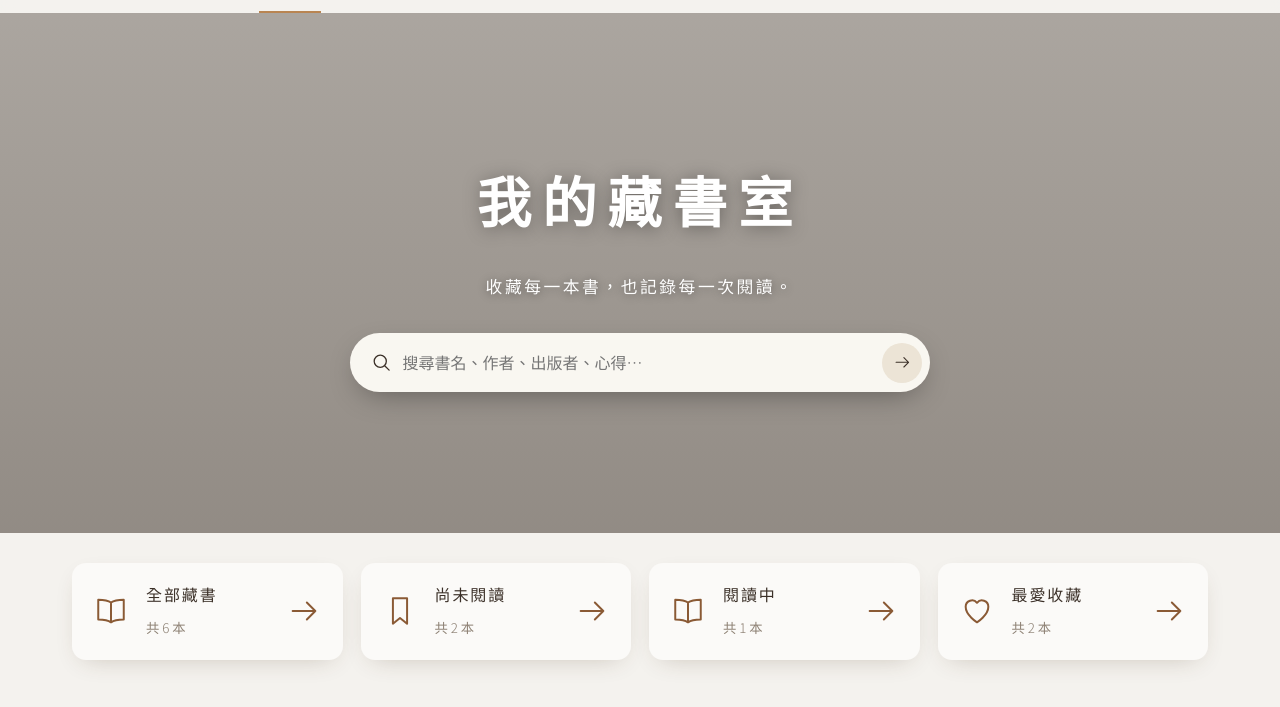
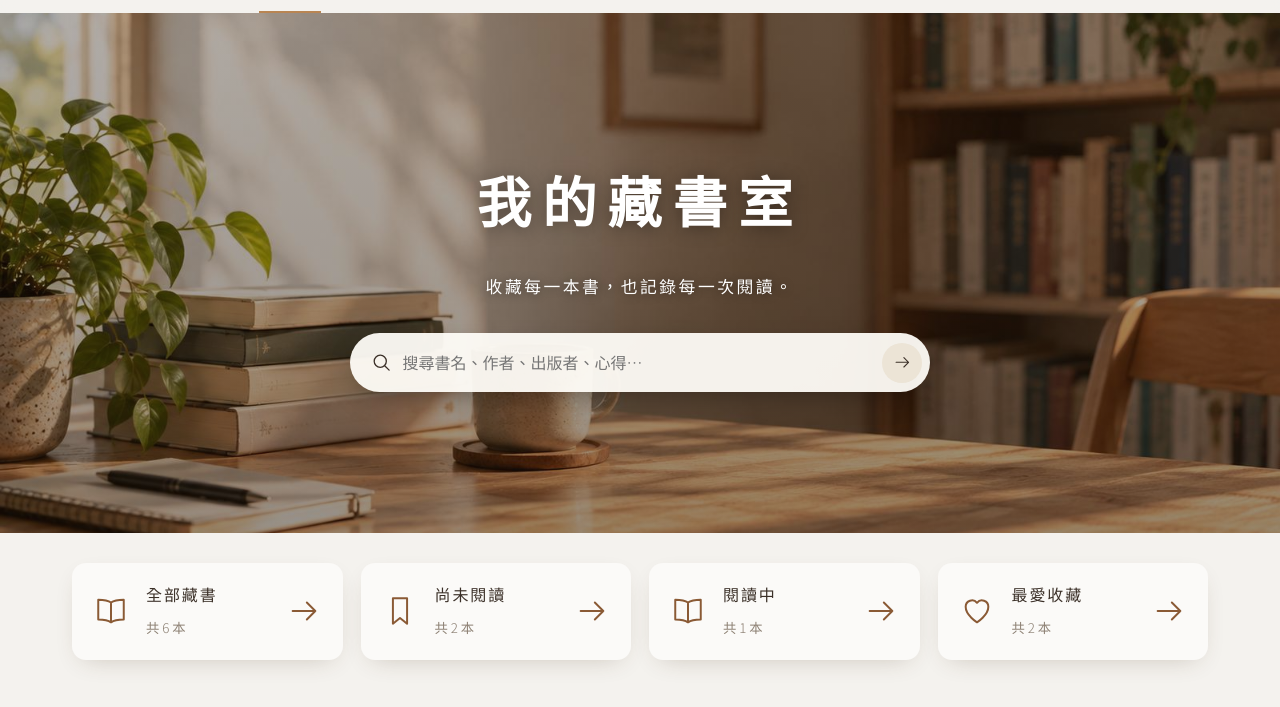
Before and after one commit to wendy911119-coder/-my-library, a plain HTML site: page index.html in a window 1280 px wide. Shown: the part 55-762 px from the top of the page. Drawn offline with Linux system fonts and the light colour scheme.

Commit message:
Add files via upload

```diff
--- a/index.html
+++ b/index.html
@@ -123,8 +123,8 @@ document.getElementById("lg").innerHTML=ic("book")+"<span>我的藏書室</span>
 document.getElementById("hs").innerHTML=ic("search");
 const app=document.getElementById("app");
 let F={theme:"全部",era:"全部",rate:"全部",status:"全部"},cur="home";
-const HERO_IMG="images/hero.jpg"; // 首頁主視覺照片（圖片集中放在 images 資料夾）
-const COVER_DIR="images/covers/"; // 封面：放入 images/covers/書籍編號.jpg（例如 1.jpg），找不到時自動使用預設封面
+const HERO_IMG="hero.jpg"; // 首頁主視覺照片（與 index.html 放在同一層）
+const COVER_DIR="cover-"; // 封面：與 index.html 同層放入 cover-書籍編號.jpg（例如 cover-1.jpg），找不到時自動使用預設封面
 
 function heroArt(){
   if(HERO_IMG)return `<svg viewBox="0 0 10 10" preserveAspectRatio="xMidYMid slice"><image href="${HERO_IMG}" width="10" height="10" preserveAspectRatio="xMidYMid slice"/></svg>`;
```
